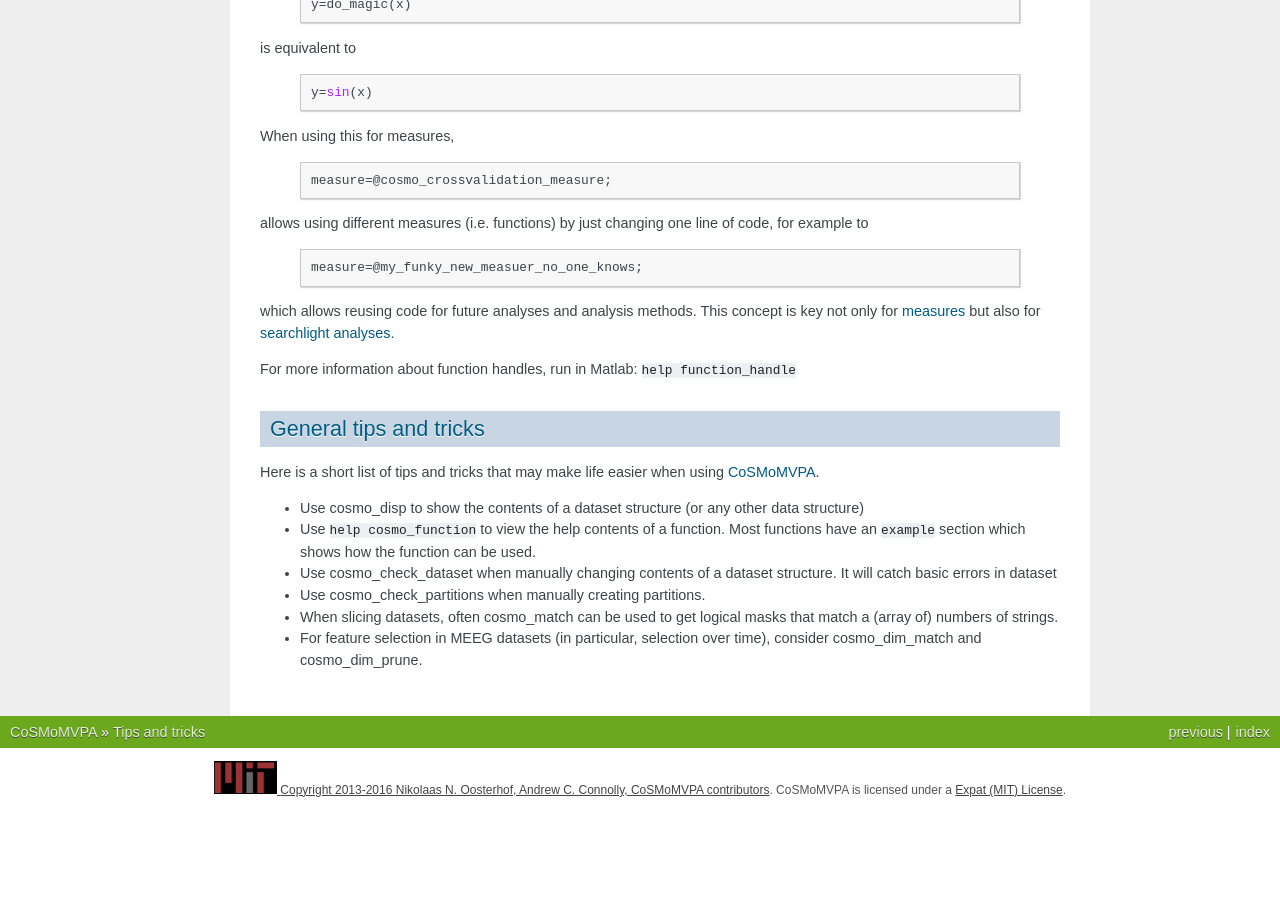
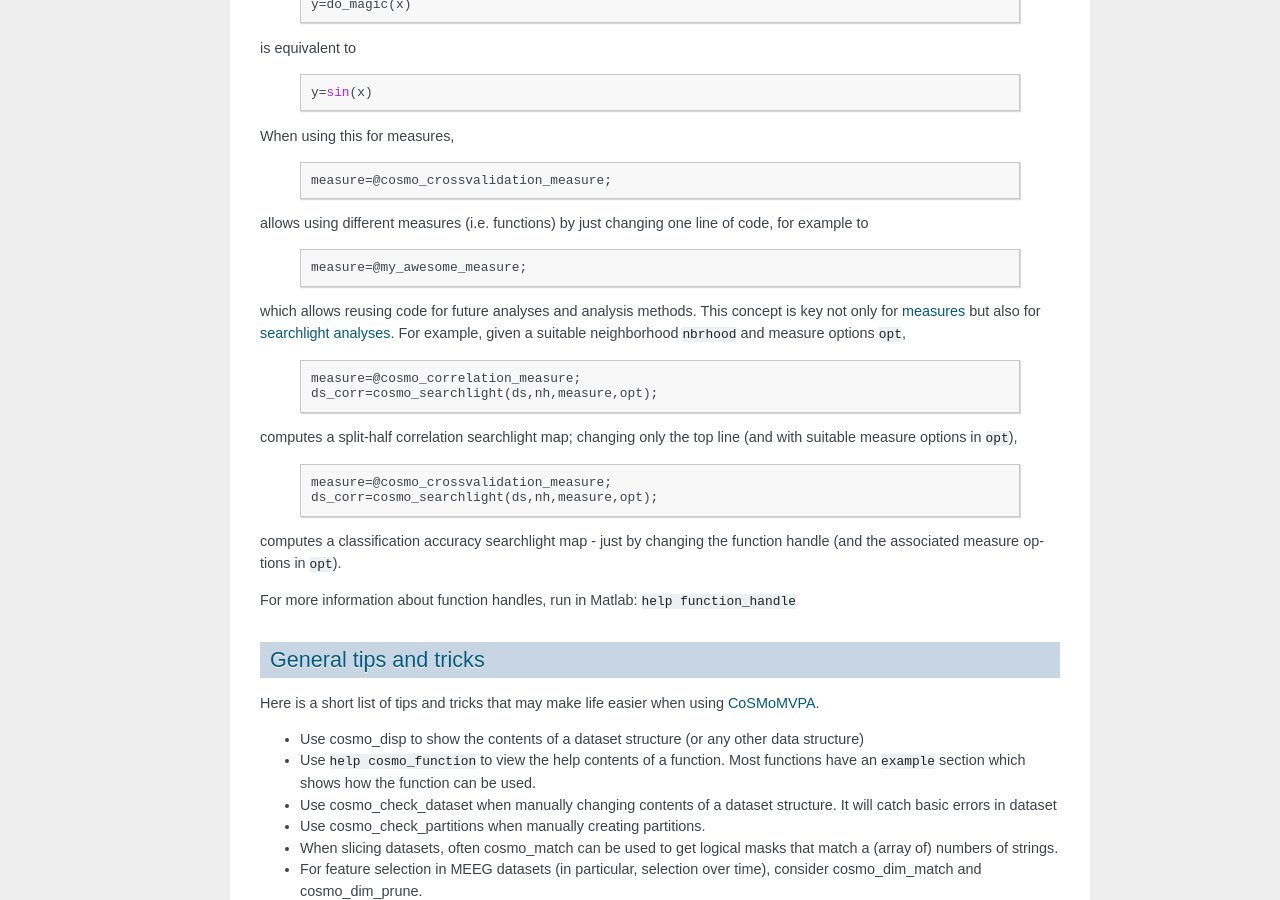
Before and after one commit to CoSMoMVPA/CoSMoMVPA, a Sphinx documentation site: the page built from doc/source/tips.rst, in a window 1280 px wide and 900 px high, scrolled down 1734 px. Built offline with Sphinx 7.4.7, drawn with Linux system fonts in a browser that asks for light colours; pages that are not in the unit, such as notebooks, are missing from menus; before the commit the page ends 2544 px from its top, so only the background shows below that; some of the changed text lies outside the part shown.

Commit message:
WEB: more explanations of logical masking and using measures

```diff
--- a/doc/source/tips.rst
+++ b/doc/source/tips.rst
@@ -58,7 +58,7 @@ Logical arrays can be constructed with the comparison operators ``<``, ``<=``, `
 
 returns logical masks of the same size as ``my_data`` with values ``true`` where ``my_data`` is at least ``12`` (``[false, false, true, true, true, true, true, true, true, true, false]``)  and equal to ``13`` (``[false, false, true, false, false, false, true, false, false, false]``), respectively.
 
-Finally, the logical operators ``~`` (negation), ``&`` (element-wise logical-and) ``|`` can be used as operators on two logical masks. Thus, in
+Finally, the logical operators ``~`` (negation), ``&`` (element-wise logical-and), and ``|`` (element-wise logical-or) can be used as operators on two logical masks. Thus, in
 
     .. code-block:: matlab
 
@@ -109,17 +109,26 @@ allows using different measures (i.e. functions) by just changing one line of co
 
     .. code-block:: matlab
 
-        measure=@my_funky_new_measuer_no_one_knows;
+        measure=@my_awesome_measure;
 
-which allows reusing code for future analyses and analysis methods. This concept is key not only for :ref:`measures <cosmomvpa_measure>` but also for :ref:`searchlight analyses <searchlight>`.
+which allows reusing code for future analyses and analysis methods. This concept is key not only for :ref:`measures <cosmomvpa_measure>` but also for :ref:`searchlight analyses <searchlight>`. For example, given a suitable neighborhood ``nbrhood`` and measure options ``opt``,
+
+
+    .. code-block:: matlab
+
+        measure=@cosmo_correlation_measure;
+        ds_corr=cosmo_searchlight(ds,nh,measure,opt);
+
+computes a split-half correlation searchlight map; changing only the top line (and with suitable measure options in ``opt``),
+
+    .. code-block:: matlab
+
+        measure=@cosmo_crossvalidation_measure;
+        ds_corr=cosmo_searchlight(ds,nh,measure,opt);
+
+computes a classification accuracy searchlight map - just by changing the function handle (and the associated measure options in ``opt``).
 
 For more information about function handles, run in Matlab: ``help function_handle``
-
-
-
-
-
-
 
 
 General tips and tricks
```
